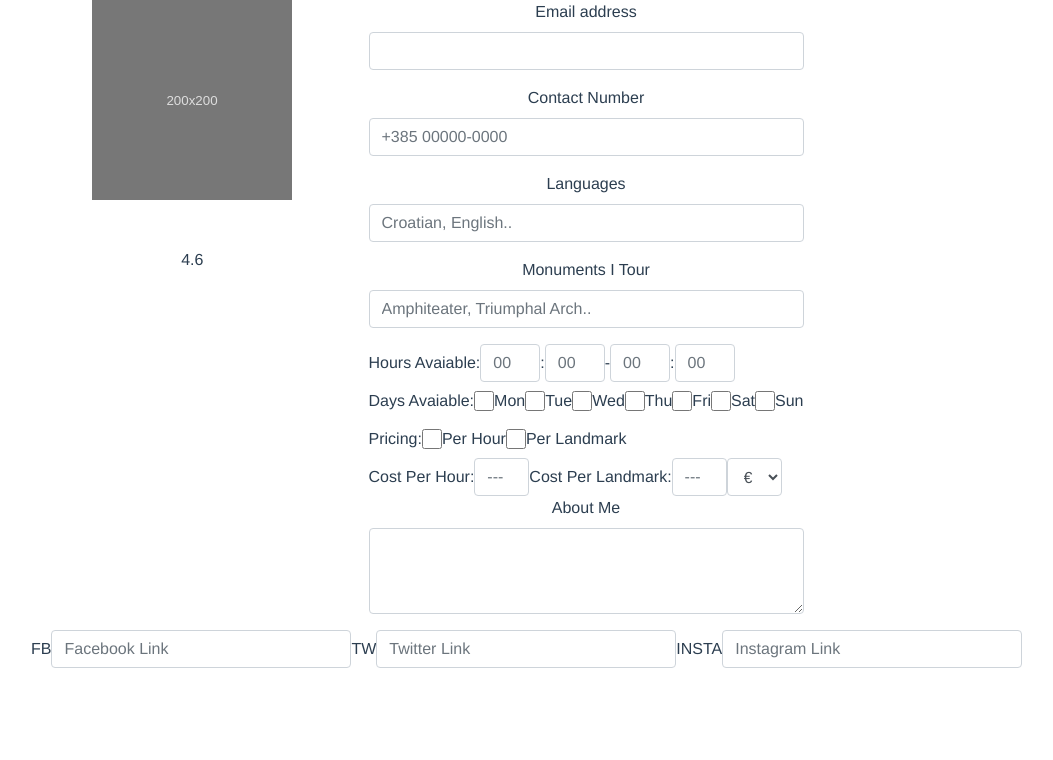
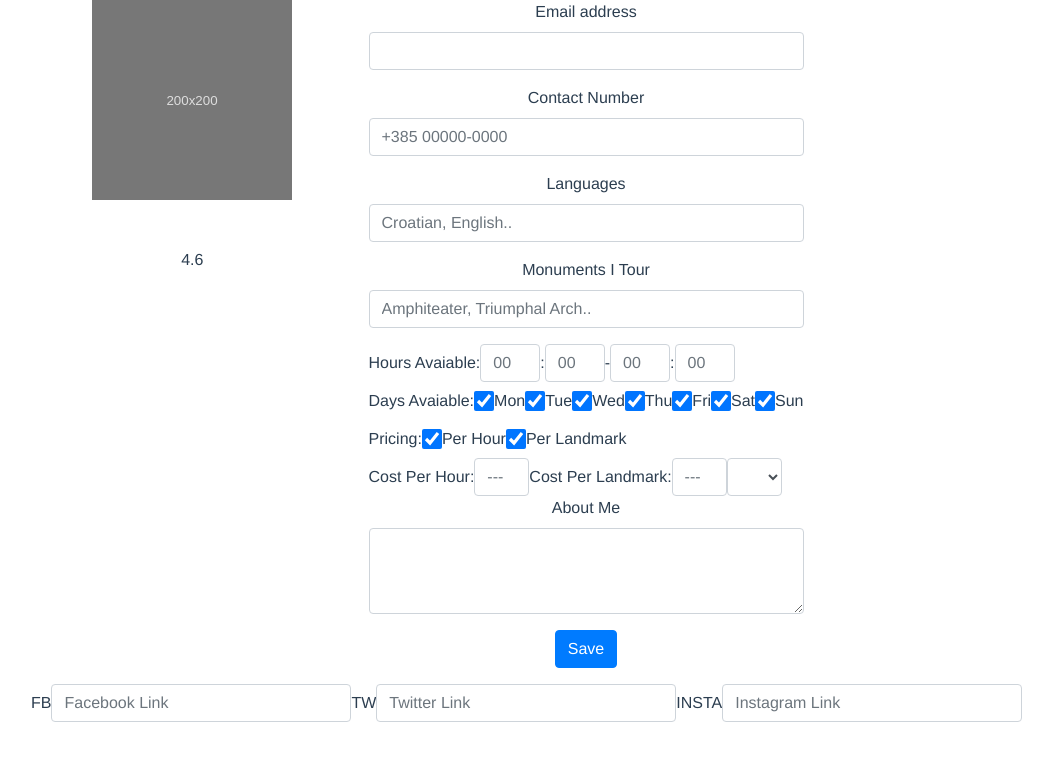
Before and after one commit to wildwest25/TourMeIn, a Vue app in the folder tourmein/: page /guide_profile in a window 1280 px wide. Shown: the top 760 px of the page, without its empty margins (54-1107 px from the left). Built offline with nearby package versions, Linux system fonts and the light colour scheme; no server answers; the database is empty.

Commit message:
Spremanje dodatnih informacija sa Guide_Profile na Firebase

```diff
--- a/tourmein/src/views/Guide_profile.vue
+++ b/tourmein/src/views/Guide_profile.vue
@@ -31,6 +31,7 @@
 								class="form-control"
 								id="exampleContact"
 								placeholder="+385 00000-0000"
+								v-model="newPhoneNumber"
 							/>
 						</div>
 						<div class="form-group">
@@ -40,6 +41,7 @@
 								class="form-control"
 								id="exampleInputLanguages"
 								placeholder="Croatian, English.."
+								v-model="newLanguages"
 							/>
 						</div>
 						<div class="form-group">
@@ -49,6 +51,7 @@
 								class="form-control"
 								id="exampleMonuments"
 								placeholder="Amphiteater, Triumphal Arch.."
+								v-model="newMonuments"
 							/>
 						</div>
 						<form name="someForm" method="post" action="/someAction.do" class="form-inline">
@@ -65,6 +68,7 @@
 											placeholder="00"
 											step="1"
 											maxlength="2"
+											v-model="newStartHour"
 										/>
 									</div>
 								</div>
@@ -80,6 +84,7 @@
 											placeholder="00"
 											step="1"
 											maxlength="2"
+											v-model="newStartMinute"
 										/>
 									</div>
 								</div>
@@ -95,6 +100,7 @@
 											placeholder="00"
 											step="1"
 											maxlength="2"
+											v-model="newEndHour"
 										/>
 									</div>
 								</div>
@@ -110,6 +116,7 @@
 											placeholder="00"
 											step="1"
 											maxlength="2"
+											v-model="newEndMinute"
 										/>
 									</div>
 								</div>
@@ -126,6 +133,7 @@
 											id="monday"
 											style="width: 20px"
 											class="form-control"
+											v-model="newMonday"
 										/>
 									</div>
 								</div>
@@ -138,6 +146,7 @@
 											id="tuesday"
 											style="width: 20px"
 											class="form-control"
+											v-model="newTuesday"
 										/>
 									</div>
 								</div>
@@ -150,6 +159,7 @@
 											id="wednsday"
 											style="width: 20px"
 											class="form-control"
+											v-model="newWednesday"
 										/>
 									</div>
 								</div>
@@ -162,6 +172,7 @@
 											id="thursday"
 											style="width: 20px"
 											class="form-control"
+											v-model="newThursday"
 										/>
 									</div>
 								</div>
@@ -174,6 +185,7 @@
 											id="friday"
 											style="width: 20px"
 											class="form-control"
+											v-model="newFriday"
 										/>
 									</div>
 								</div>
@@ -186,6 +198,7 @@
 											id="saturday"
 											style="width: 20px"
 											class="form-control"
+											v-model="newSaturday"
 										/>
 									</div>
 								</div>
@@ -198,6 +211,7 @@
 											id="sunday"
 											style="width: 20px"
 											class="form-control"
+											v-model="newSunday"
 										/>
 									</div>
 								</div>
@@ -217,6 +231,7 @@
 											id="perHour"
 											style="width: 20px"
 											class="form-control"
+											v-model="newperHour"
 										/>
 									</div>
 								</div>
@@ -229,6 +244,7 @@
 											id="perLandmark"
 											style="width: 20px"
 											class="form-control"
+											v-model="newperLandmark"
 										/>
 									</div>
 								</div>
@@ -252,6 +268,7 @@
 										class="form-control"
 										placeholder="---"
 										maxlength="3"
+										v-model="newcostPerHour"
 									/>
 								</div>
 							</div>
@@ -266,12 +283,13 @@
 										class="form-control"
 										placeholder="---"
 										maxlength="3"
+										v-model="newcostPerLandmark"
 									/>
 								</div>
 							</div>
 							<div class="form-group">
 								<div class="form-group">
-									<select class="form-control" id="currency">
+									<select class="form-control" id="currency" v-model="newCurrency" placeholder="€">
 										<option>€</option>
 										<option>£</option>
 										<option>$</option>
@@ -283,7 +301,17 @@
 					</form>
 					<div class="form-group">
 						<label for="exampleFormControlTextarea1">About Me</label>
-						<textarea class="form-control" id="aboutMe" rows="3"></textarea>
+						<textarea class="form-control" id="aboutMe" rows="3" v-model="newaboutMe"></textarea>
+					</div>
+					<div class="form-group">
+						<button
+							type="button"
+							id="btRegister"
+							@click.prevent="saveNewInfo"
+							class="btn btn-primary"
+						>
+							Save
+						</button>
 					</div>
 				</div>
 				<div class="col-sm"></div>
@@ -341,12 +369,35 @@ import { db } from '@/firebase';
 
 export default {
 	name: 'Guide_profile',
-	props: ['id'],
 	data: function() {
 		return {
 			store,
 			firstname: '',
 			lastname: '',
+			newPhoneNumber: '',
+			id: '',
+			registered: '',
+			newLanguages: '',
+			newMonuments: '',
+			newStartHour: '',
+			newStartMinute: '',
+			newEndHour: '',
+			newEndMinute: '',
+
+			newMonday: 'false',
+			newTuesday: 'false',
+			newWednesday: 'false',
+			newThursday: 'false',
+			newFriday: 'false',
+			newSaturday: 'false',
+			newSunday: 'false',
+
+			newperHour: 'false',
+			newperLandmark: 'false',
+			newcostPerHour: '',
+			newcostPerLandmark: '',
+			newCurrency: '',
+			newaboutMe: '',
 		};
 	},
 	mounted() {
@@ -368,17 +419,100 @@ export default {
 						const data = doc.data();
 						//store.isGuide = data.guide;
 
+						this.id = doc.id;
+
 						this.firstname = data.firstname;
 						this.lastname = data.lastname;
 						this.registered = new Date(data.registered_at).toLocaleDateString();
 
+						this.newPhoneNumber = data.phone;
+						this.newLanguages = data.languages;
+						this.newMonuments = data.monuments;
+						this.newStartHour = data.starthour;
+						this.newStartMinute = data.startminute;
+						this.newEndHour = data.endhour;
+						this.newEndMinute = data.endminute;
+
+						this.newMonday = data.monday;
+						this.newTuesday = data.tuesday;
+						this.newWednesday = data.wednesday;
+						this.newThursday = data.thursday;
+						this.newFriday = data.friday;
+						this.newSaturday = data.saturday;
+						this.newSunday = data.sunday;
+
+						this.newperHour = data.perhour;
+						this.newperLandmark = data.perlandmark;
+						this.newcostPerHour = data.costhour;
+						this.newcostPerLandmark = data.costlandmark;
+						this.newCurrency = data.currency;
+						this.newaboutMe = data.aboutme;
+
 						document.getElementById('InputEmail').value = store.currentUser;
+						//document.getElementById('exampleContact').value = data.phone;
 					});
 				})
 				.catch((error) => {
 					console.log('Error getting documents: ', error);
 				});
 		},
+		saveNewInfo() {
+			const phone = this.newPhoneNumber;
+			const languages = this.newLanguages;
+			const monuments = this.newMonuments;
+			const starthour = this.newStartHour;
+			const startminute = this.newStartMinute;
+			const endhour = this.newEndHour;
+			const endminute = this.newEndMinute;
+
+			const monday = this.newMonday;
+			const tuesday = this.newTuesday;
+			const wednesday = this.newWednesday;
+			const thursday = this.newThursday;
+			const friday = this.newFriday;
+			const saturday = this.newSaturday;
+			const sunday = this.newSunday;
+
+			const perhour = this.newperHour;
+			const perlandmark = this.newperLandmark;
+			const costhour = this.newcostPerHour;
+			const costlandmark = this.newcostPerLandmark;
+			const currency = this.newCurrency;
+			const aboutme = this.newaboutMe;
+
+			db.collection('user')
+				.doc(this.id)
+				.update({
+					phone: phone,
+					languages: languages,
+					monuments: monuments,
+					starthour: starthour,
+					startminute: startminute,
+					endhour: endhour,
+					endminute: endminute,
+
+					monday: monday,
+					tuesday: tuesday,
+					wednesday: wednesday,
+					thursday: thursday,
+					friday: friday,
+					saturday: saturday,
+					sunday: sunday,
+
+					perhour: perhour,
+					perlandmark: perlandmark,
+					costhour: costhour,
+					costlandmark: costlandmark,
+					currency: currency,
+					aboutme: aboutme,
+				})
+				.then(() => {
+					console.log('spremljeno, doc');
+				})
+				.catch((e) => {
+					console.error(e);
+				});
+		},
 	},
 };
 </script>
--- a/tourmein/src/views/Register.vue
+++ b/tourmein/src/views/Register.vue
@@ -192,14 +192,13 @@ export default {
 	data() {
 		return {
 			email: '',
-			newUsername: '',
 			password: '',
-			firstname: '',
-			lastname: '',
-			gender: '',
-			//! country: '',
-			city: '',
-			isguide: '',
+			newFirstname: '',
+			newLastname: '',
+			newGender: '',
+			fromCountry: '',
+			newCity: '',
+			isGuide: '',
 		};
 	},
 	methods: {
```
Lines whose indentation alone changed are shown as unchanged.
